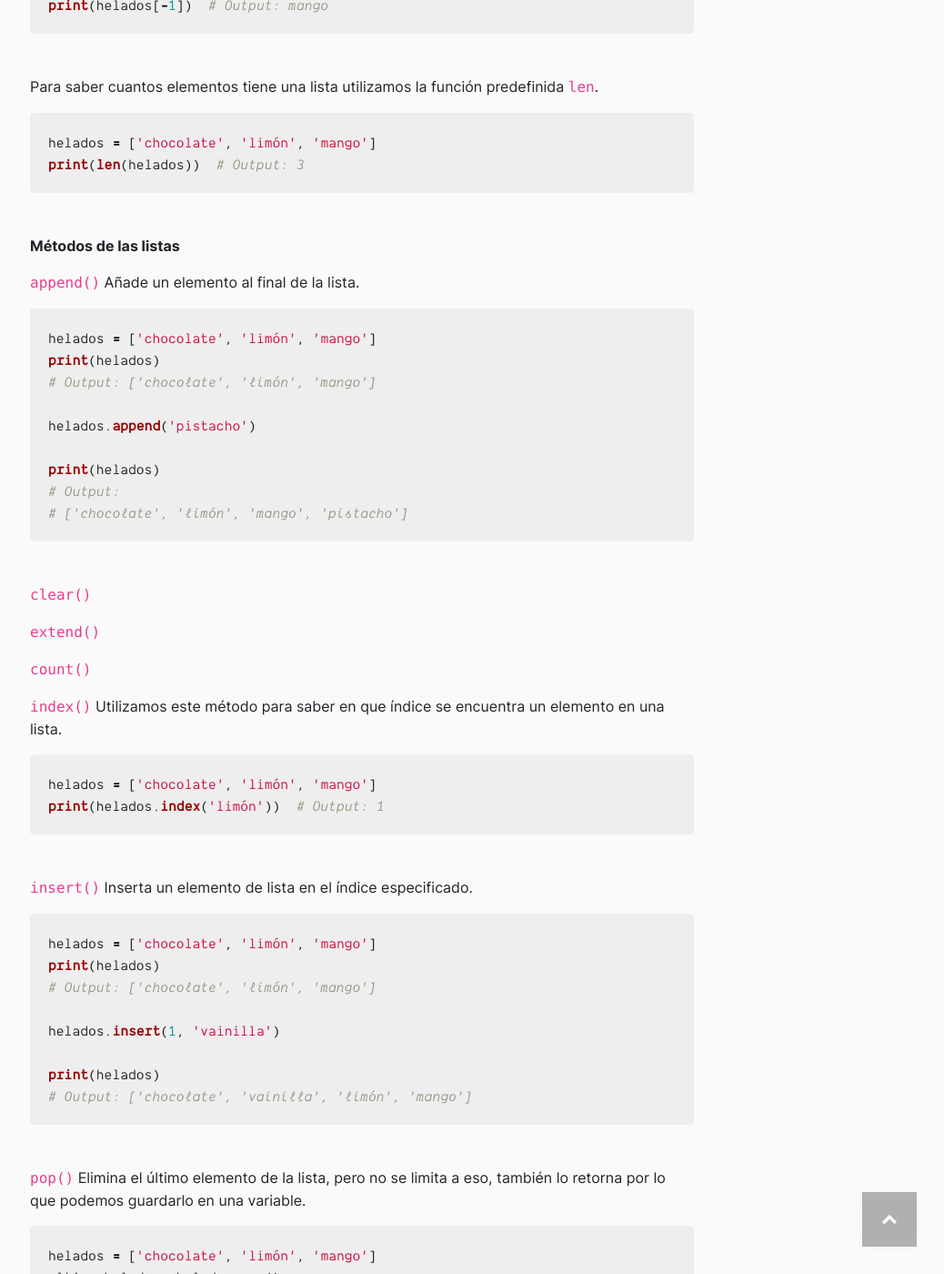
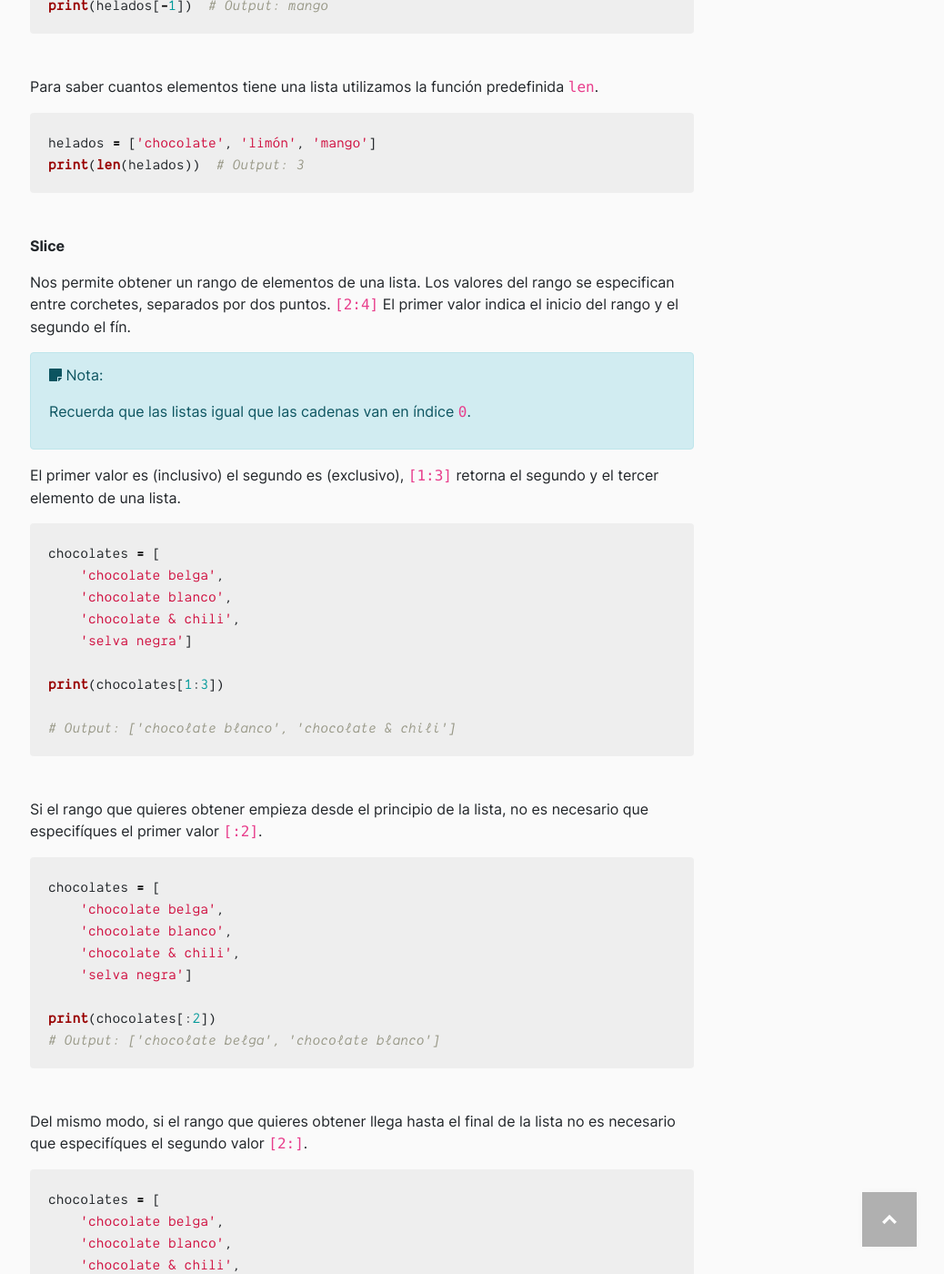
Before and after one commit to MarcelReig/netinetidesign, a Jekyll site: the page built from _posts/2021-09-03-listas-y-tuplas-en-python.md, in a window 1280 px wide and 1400 px high, scrolled down 1924 px. Shown: the whole window at 91% size, without its empty margins (242-1280 px from the left). Built offline with Jekyll 4.4.1, drawn with Linux system fonts in a browser that asks for light colours; comment, search, counter and statistics services are not loaded; some of the changed text lies outside the part shown.

Commit message:
edit python lists post

````diff
--- a/_posts/2021-09-03-listas-y-tuplas-en-python.md
+++ b/_posts/2021-09-03-listas-y-tuplas-en-python.md
@@ -67,6 +67,55 @@
 ```py
 helados = ['chocolate', 'limón', 'mango']
 print(len(helados))  # Output: 3
+```
+
+__Slice__
+
+Nos permite obtener un rango de elementos de una lista. Los valores del rango se especifican entre corchetes, separados por dos puntos. `[2:4]` El primer valor indica el inicio del rango y el segundo el fín.
+
+<div class="alert alert-info" role="alert">
+<p><i class="fas fa-sticky-note"></i> Nota:</p>
+ <p>Recuerda que las listas igual que las cadenas van en índice <code>0</code>.</p>
+</div>
+
+El primer valor es (inclusivo) el segundo es (exclusivo), `[1:3]` retorna el segundo y el tercer elemento de una lista.
+
+```py
+chocolates = [
+    'chocolate belga',
+    'chocolate blanco',
+    'chocolate & chili',
+    'selva negra']
+
+print(chocolates[1:3])
+
+# Output: ['chocolate blanco', 'chocolate & chili']
+```
+
+Si el rango que quieres obtener empieza desde el principio de la lista, no es necesario que especifíques el primer valor `[:2]`.
+
+```py
+chocolates = [
+    'chocolate belga',
+    'chocolate blanco',
+    'chocolate & chili',
+    'selva negra']
+
+print(chocolates[:2])
+# Output: ['chocolate belga', 'chocolate blanco']
+```
+
+Del mismo modo, si el rango que quieres obtener llega hasta el final de la lista no es necesario que especifíques el segundo valor `[2:]`.
+
+```py
+chocolates = [
+    'chocolate belga',
+    'chocolate blanco',
+    'chocolate & chili',
+    'selva negra']
+
+print(chocolates[2:])
+# Output: ['chocolate & chili', 'selva negra']
 ```
 
 __Métodos de las listas__
````
